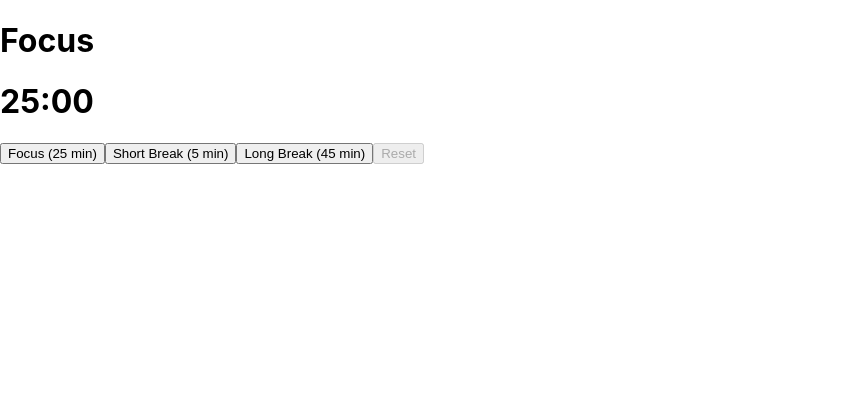
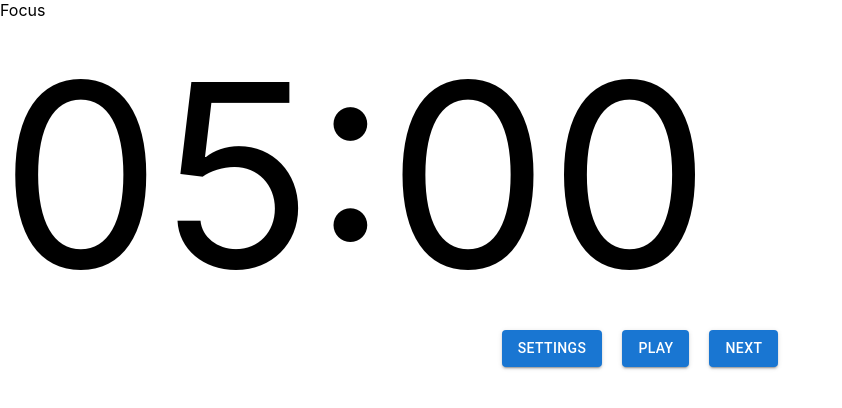
Before and after one commit to charlinemons/promodoro-timer, a React (Create React App) app: page / in a window 1280 px wide. Shown: the top 408 px of the page, without its empty margins (0-842 px from the left). Built offline with nearby package versions, Linux system fonts and the light colour scheme.

Commit message:
Create Basic Components

```diff
--- a/package.json
+++ b/package.json
@@ -12,6 +12,7 @@
     "@testing-library/user-event": "^13.5.0",
     "react": "^18.2.0",
     "react-dom": "^18.2.0",
+    "react-icons": "^5.0.1",
     "react-scripts": "5.0.1",
     "web-vitals": "^2.1.4"
   },
--- a/src/App.js
+++ b/src/App.js
@@ -1,63 +1,12 @@
-import React, { useState, useEffect } from "react";
+import React from "react";
+import Timer from "./Timer";
 
-const PomodoroTimer = () => {
-  const [time, setTime] = useState(1500); // 25 minutes in seconds
-  const [isActive, setIsActive] = useState(false);
-  const [isBreak, setIsBreak] = useState(false);
-
-  useEffect(() => {
-    let interval;
-    if (isActive && time > 0) {
-      interval = setInterval(() => {
-        setTime((prevTime) => prevTime - 1);
-      }, 1000);
-    } else if (time === 0) {
-      setIsActive(false);
-      setIsBreak(!isBreak);
-      if (isBreak) {
-        setTime(300); // 5 minutes break
-      } else {
-        setTime(2700); // 45 minutes long break
-      }
-    }
-    return () => clearInterval(interval);
-  }, [isActive, time, isBreak]);
-
-  const startTimer = () => {
-    setIsActive(true);
-  };
-
-  const resetTimer = () => {
-    setIsActive(false);
-    setIsBreak(false);
-    setTime(1500); // Reset to 25 minutes
-  };
-
+function App() {
   return (
-    <div>
-      <div>
-        <h1>{isBreak ? "Break" : "Focus"}</h1>
-        <h1>
-          {Math.floor(time / 60)}:
-          {time % 60 < 10 ? "0" + (time % 60) : time % 60}
-        </h1>
-      </div>
-      <div>
-        <button onClick={startTimer} disabled={isActive}>
-          Focus (25 min)
-        </button>
-        <button onClick={() => setTime(300)} disabled={isActive}>
-          Short Break (5 min)
-        </button>
-        <button onClick={() => setTime(2700)} disabled={isActive}>
-          Long Break (45 min)
-        </button>
-        <button onClick={resetTimer} disabled={!isActive && time === 1500}>
-          Reset
-        </button>
-      </div>
+    <div className="App">
+      <Timer />
     </div>
   );
-};
+}
 
-export default PomodoroTimer;
+export default App;
--- /dev/null
+++ b/src/Timer.js
@@ -0,0 +1,25 @@
+import Box from "@mui/material/Box";
+import Settings from "./Settings";
+import Play from "./Play";
+import Next from "./Next";
+
+const Timer = () => {
+  return (
+    <Box display={"flex"} flexDirection={"column"} justifyContent={"center"}>
+      <Box>Focus</Box>
+      <Box fontSize={"256px"}>05:00</Box>
+      <Box
+        display={"flex"}
+        flexDirection={"row"}
+        justifyContent={"center"}
+        gap={"20px"}
+      >
+        <Settings>Settings</Settings>
+        <Play>Play</Play>
+        <Next>Next Button</Next>
+      </Box>
+    </Box>
+  );
+};
+
+export default Timer;
```
Also changed, not shown: 1 other file (tests, documents, lock files or other folders).
